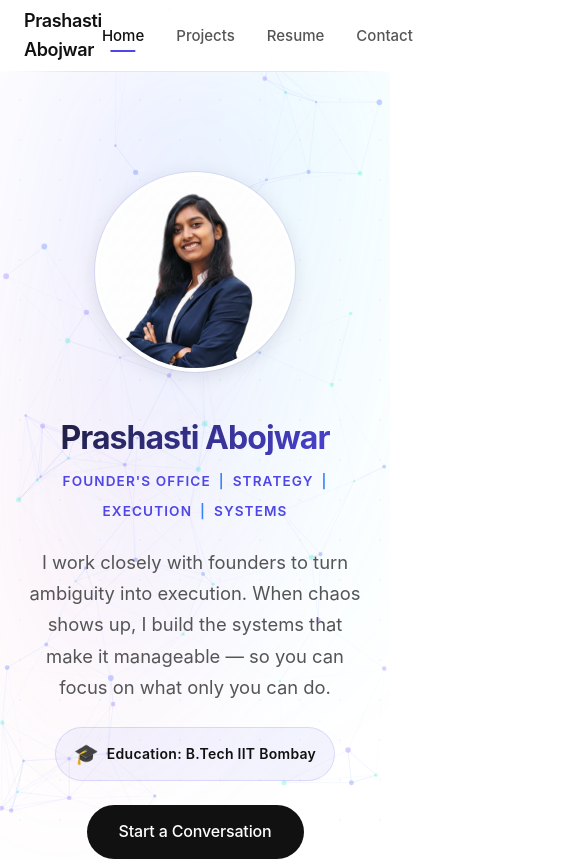
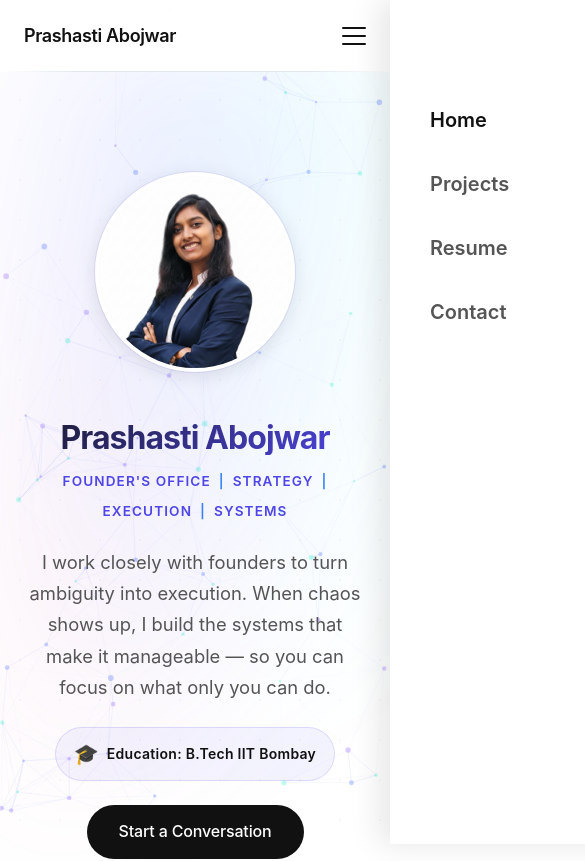
Before and after one commit to Prashasti2004/prashastiAbojwar, a React (Vite) app: page / in a window 390 px wide. Shown: the top 861 px of the page, 585 px wide, since content can reach past the window. Built offline with nearby package versions, Linux system fonts and the light colour scheme.

Commit message:
Implement responsive mobile hamburger menu with smooth transitions and overlay

```diff
--- a/src/components/Layout.css
+++ b/src/components/Layout.css
@@ -100,6 +100,113 @@
     opacity: 0.5;
 }
 
+/* ===========================================
+   Mobile Hamburger Menu
+   =========================================== */
+
+.menu-toggle {
+    display: none;
+    flex-direction: column;
+    justify-content: space-between;
+    width: 24px;
+    height: 18px;
+    background: transparent;
+    border: none;
+    cursor: pointer;
+    padding: 0;
+    z-index: 1100;
+}
+
+.menu-toggle span {
+    width: 100%;
+    height: 2px;
+    background-color: var(--text-primary);
+    border-radius: 2px;
+    transition: all 0.3s cubic-bezier(0.4, 0, 0.2, 1);
+    transform-origin: left center;
+}
+
+/* X Animation */
+.menu-toggle.active span:nth-child(1) {
+    transform: rotate(45deg) translate(2px, -2px);
+}
+
+.menu-toggle.active span:nth-child(2) {
+    opacity: 0;
+    transform: translateX(-20px);
+}
+
+.menu-toggle.active span:nth-child(3) {
+    transform: rotate(-45deg) translate(2px, 2px);
+}
+
+.menu-overlay {
+    position: fixed;
+    top: 0;
+    left: 0;
+    width: 100%;
+    height: 100%;
+    background: rgba(15, 23, 42, 0.4);
+    backdrop-filter: blur(4px);
+    -webkit-backdrop-filter: blur(4px);
+    z-index: 1050;
+    animation: fadeIn 0.3s ease;
+}
+
+@keyframes fadeIn {
+    from {
+        opacity: 0;
+    }
+
+    to {
+        opacity: 1;
+    }
+}
+
+@media (max-width: 768px) {
+    .menu-toggle {
+        display: flex;
+    }
+
+    .site-nav {
+        position: fixed;
+        top: 0;
+        right: 0;
+        width: 280px;
+        height: 100vh;
+        background: white;
+        flex-direction: column;
+        padding: 100px 40px;
+        gap: 24px;
+        z-index: 1090;
+        box-shadow: -10px 0 30px rgba(0, 0, 0, 0.1);
+        transform: translateX(100%);
+        transition: transform 0.4s cubic-bezier(0.4, 0, 0.2, 1);
+        display: flex;
+    }
+
+    .site-nav.mobile-visible {
+        transform: translateX(0);
+    }
+
+    .site-nav a {
+        font-size: 1.25rem;
+        font-weight: 600;
+        width: fit-content;
+    }
+
+    /* Disable underline on mobile for cleaner look */
+    .site-nav a::after {
+        display: none;
+    }
+
+    /* Prevent scrolling when menu is open */
+    .layout.menu-open {
+        overflow: hidden;
+        height: 100vh;
+    }
+}
+
 .site-main {
     flex-grow: 1;
 }
--- a/src/components/Layout.jsx
+++ b/src/components/Layout.jsx
@@ -1,8 +1,10 @@
+import { useState } from 'react';
 import './Layout.css';
 import { Link, useLocation } from 'react-router-dom';
 
 const Layout = ({ children }) => {
     const location = useLocation();
+    const [isMenuOpen, setIsMenuOpen] = useState(false);
 
     const navLinks = [
         { name: 'Home', path: '/' },
@@ -11,24 +13,41 @@ const Layout = ({ children }) => {
         { name: 'Contact', path: '/contact' },
     ];
 
+    const toggleMenu = () => setIsMenuOpen(!isMenuOpen);
+    const closeMenu = () => setIsMenuOpen(false);
+
     return (
-        <div className="layout">
+        <div className={`layout ${isMenuOpen ? 'menu-open' : ''}`}>
             <header className="site-header">
                 <div className="container header-inner">
-                    <Link to="/" className="site-logo">
+                    <Link to="/" className="site-logo" onClick={closeMenu}>
                         Prashasti Abojwar
                     </Link>
-                    <nav className="site-nav">
+
+                    <button
+                        className={`menu-toggle ${isMenuOpen ? 'active' : ''}`}
+                        onClick={toggleMenu}
+                        aria-label="Toggle Navigation"
+                    >
+                        <span></span>
+                        <span></span>
+                        <span></span>
+                    </button>
+
+                    <nav className={`site-nav ${isMenuOpen ? 'mobile-visible' : ''}`}>
                         {navLinks.map((link) => (
                             <Link
                                 key={link.path}
                                 to={link.path}
                                 className={location.pathname === link.path ? 'active' : ''}
+                                onClick={closeMenu}
                             >
                                 {link.name}
                             </Link>
                         ))}
                     </nav>
+
+                    {isMenuOpen && <div className="menu-overlay" onClick={closeMenu}></div>}
                 </div>
             </header>
 
```
